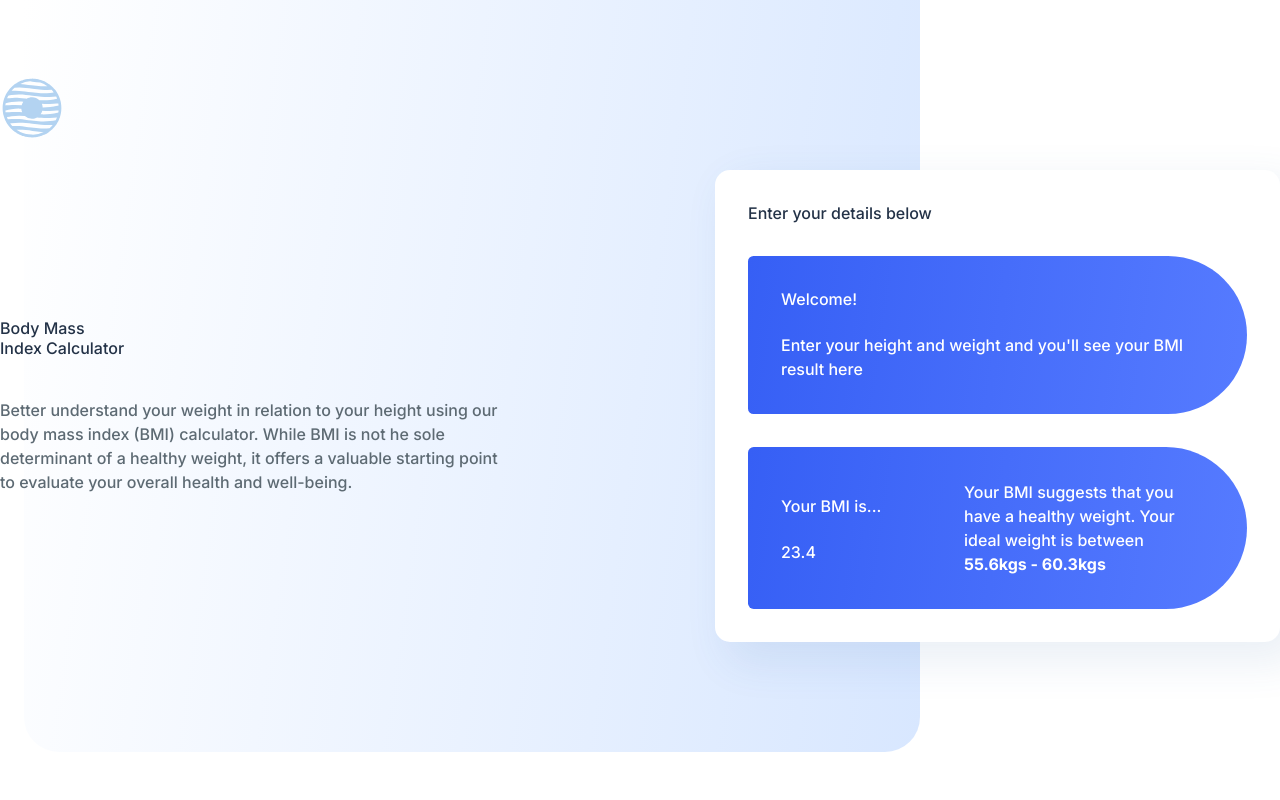
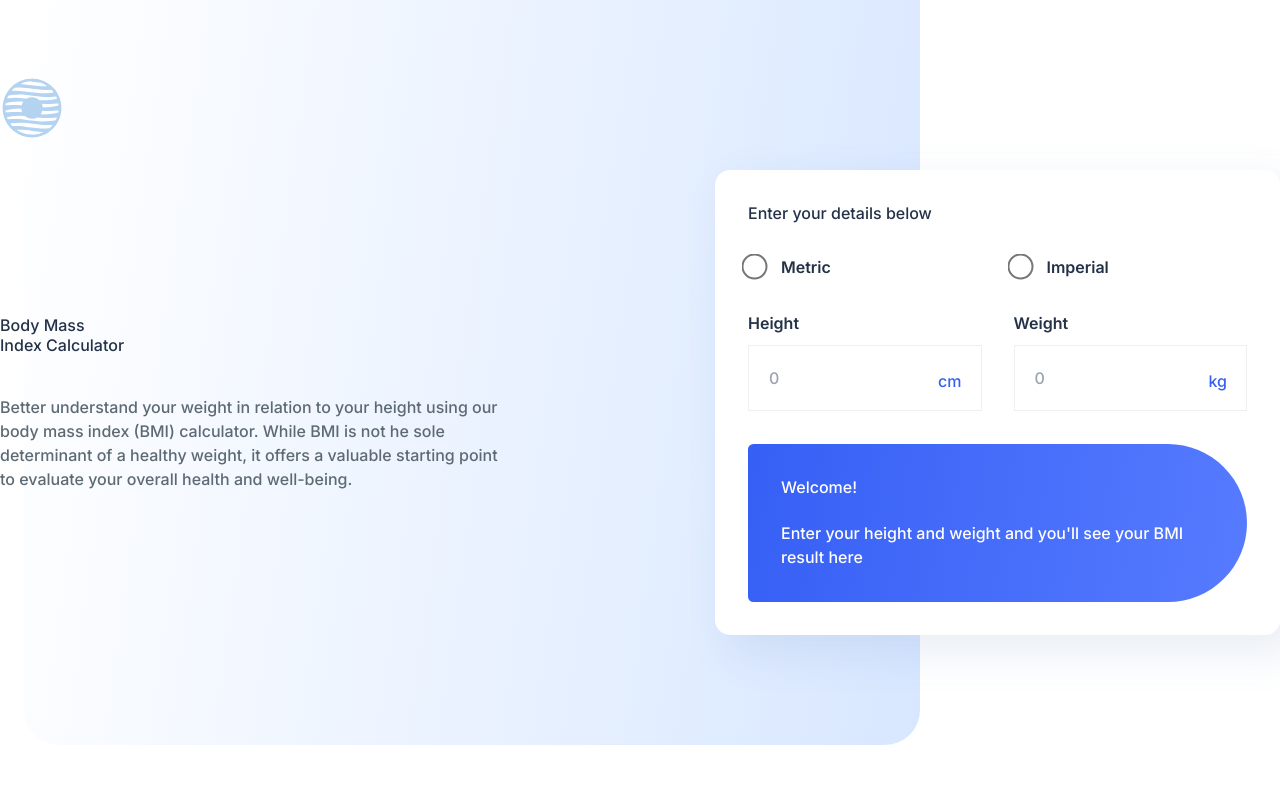
Before and after one commit to anastasiiaal/bmi-calculator, a React (Vite) app: page / in a window 1280 px wide. Shown: the top 800 px of the page. Built offline with nearby package versions, Linux system fonts and the light colour scheme.

Commit message:
💄 code & css for calculator form

```diff
--- a/src/components/Calculator.jsx
+++ b/src/components/Calculator.jsx
@@ -1,23 +1,73 @@
 import React, { useState } from "react"
 
-export default function Calculator () {
+export default function Calculator() {
     const [userData, setUserData] = useState({})
 
     return (
         <div className="calculator w-[565px] lg:w-[100%]">
             <h3>Enter your details below</h3>
-            {/* ...form... */}
+            <form>
+                <fieldset className="flex justify-between gap-8 my-8">
+                    <div className="radio-wrapper">
+                        <input
+                            type="radio"
+                            id="metric"
+                            name="employment"
+                            value="metric"
+                        // onChange={handleChange}
+                        // checked={formData.employment === "metric"}
+                            className="mr-5"
+                        />
+                        <label htmlFor="metric">Metric</label>
+                    </div>
+
+                    <div className="radio-wrapper">
+                        <input
+                            type="radio"
+                            id="imperial"
+                            name="employment"
+                            value="imperial"
+                        // onChange={handleChange}
+                        // checked={formData.employment === "imperial"}
+                            className="mr-5"
+                        />
+                        <label htmlFor="imperial">Imperial</label>
+                    </div>
+                </fieldset>
+                <div className="inputs flex gap-8 justify-between sm:flex-col">
+                    <div className="input-wrapper w-[50%] sm:w-[100%]">
+                        <label htmlFor="height">Height</label>
+                        <input
+                            type="number"
+                            id="height"
+                            placeholder="0"
+                            // onChange={handleChange}
+                        />
+                        <h3 className="measure-unit">cm</h3>
+                    </div>
+                    <div className="input-wrapper w-[50%] sm:w-[100%]">
+                        <label htmlFor="weight">Weight</label>
+                        <input
+                            type="number"
+                            id="weight"
+                            placeholder="0"
+                            // onChange={handleChange}
+                        />
+                        <h3 className="measure-unit">kg</h3>
+                    </div>
+                </div>
+            </form>
             <div className="calculator__result">
                 <h3 className="mb-6">Welcome!</h3>
                 <p className="result__text">Enter your height and weight and you'll see your BMI result here</p>
             </div>
-            <div className="calculator__result flex items-center justify-between sm:flex-col sm:items-start sm:gap-8">
+            {/* <div className="calculator__result flex items-center justify-between sm:flex-col sm:items-start sm:gap-8">
                 <div>
                     <p className="result__text">Your BMI is...</p>
                     <h2 className="mt-6">23.4</h2>
                 </div>
                 <p className="result__text w-[250px] pr-8 sm:w-[100%] sm:pr-0">Your BMI suggests that you have a healthy weight. Your ideal weight is between <span>55.6kgs - 60.3kgs</span></p>
-            </div>
+            </div> */}
         </div>
     )
 }
--- a/src/styles/libs/_variables.scss
+++ b/src/styles/libs/_variables.scss
@@ -1,6 +1,7 @@
 $heading: #233247;
 $text: #5D6A73;
 $white: #FFFFFF;
+$vivid-blue: #365FF5;
 
 $bdrs-s: 7px;
 $bdrs-m: 15px;
--- a/src/styles/libs/components/_calculator.scss
+++ b/src/styles/libs/components/_calculator.scss
@@ -20,5 +20,47 @@
         .result__text span {
             font-weight: 700;
         }
+
+        .radio-wrapper {
+            width: 50%;
+        }
+
+        .input-wrapper {
+            display: flex;
+            flex-direction: column;
+            position: relative;
+
+            .measure-unit {
+                position: absolute;
+                right: 20px;
+                bottom: 20px;
+                color: $vivid-blue;
+            }
+        }
+
+        input[type=number] {
+            border: 1px solid #EFEFEF;
+            padding: 20px;
+            box-sizing: border-box;
+            width: 100%;
+        }
+
+        input[type='radio'] {
+            transform: scale(2);
+            cursor: pointer;
+        }
+
+        label {
+            font-weight: 600;
+            margin-bottom: 10px;
+            cursor: pointer;
+        }
+
+        // hiding spinner buttons on number input
+        input::-webkit-outer-spin-button,
+        input::-webkit-inner-spin-button {
+            -webkit-appearance: none;
+            margin: 0;
+        }
     }
 }
--- a/src/styles/main.css
+++ b/src/styles/main.css
@@ -125,6 +125,40 @@ section {
 .frontpage .calculator .result__text span {
   font-weight: 700;
 }
+.frontpage .calculator .radio-wrapper {
+  width: 50%;
+}
+.frontpage .calculator .input-wrapper {
+  display: flex;
+  flex-direction: column;
+  position: relative;
+}
+.frontpage .calculator .input-wrapper .measure-unit {
+  position: absolute;
+  right: 20px;
+  bottom: 20px;
+  color: #365FF5;
+}
+.frontpage .calculator input[type=number] {
+  border: 1px solid #EFEFEF;
+  padding: 20px;
+  box-sizing: border-box;
+  width: 100%;
+}
+.frontpage .calculator input[type=radio] {
+  transform: scale(2);
+  cursor: pointer;
+}
+.frontpage .calculator label {
+  font-weight: 600;
+  margin-bottom: 10px;
+  cursor: pointer;
+}
+.frontpage .calculator input::-webkit-outer-spin-button,
+.frontpage .calculator input::-webkit-inner-spin-button {
+  -webkit-appearance: none;
+  margin: 0;
+}
 
 section.tips {
   border-radius: 35px;
```
Also changed, not shown: 1 other file (tests, documents, lock files or other folders).
